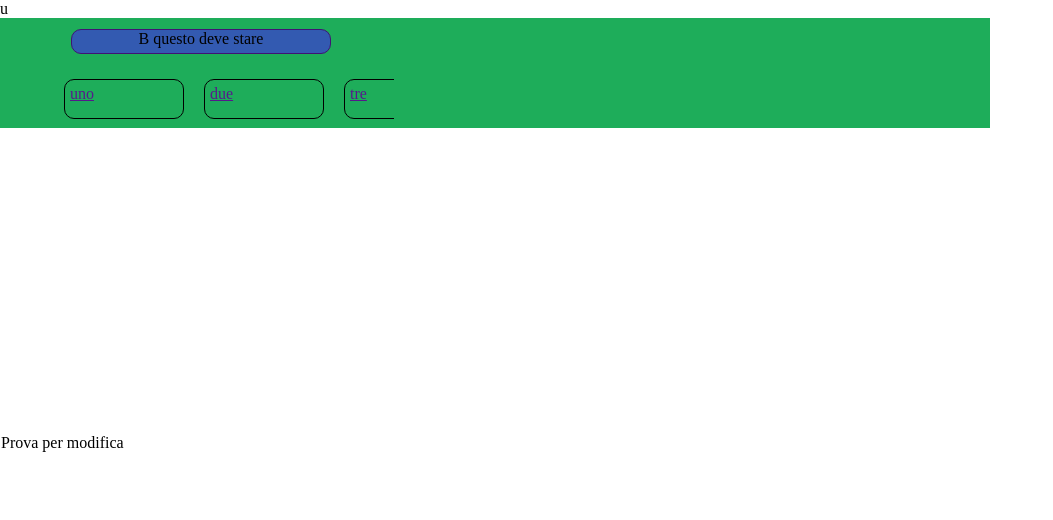
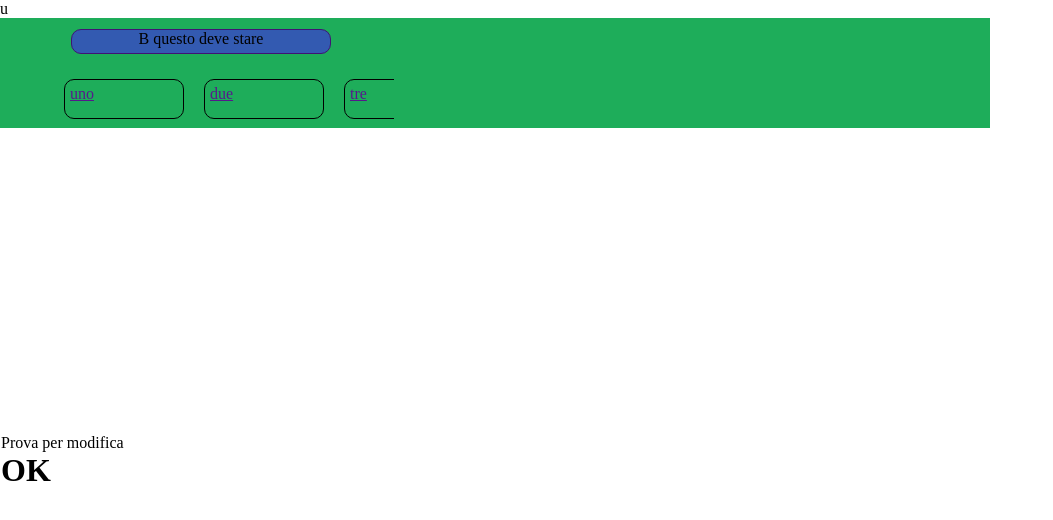
Before and after one commit to Benvenuti1181/prova--transform-rotate, a plain HTML site: page index.html in a window 1280 px wide. Shown: the whole page, without its empty margins (0-1053 px from the left). Drawn offline with Linux system fonts and the light colour scheme.

Commit message:
Update index.html

```diff
--- a/index.html
+++ b/index.html
@@ -29,6 +29,7 @@
 
         </div>
         <p> Prova per modifica</p>
+        <h1>OK</>
 
 
 </body>
```
